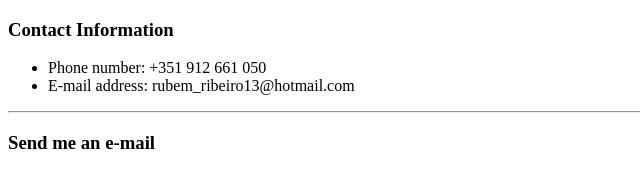
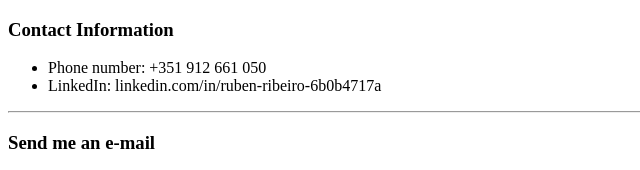
Before and after one commit to RubenRibeiro13/cv, a plain HTML site: page contact_info.html in a window 1280 px wide. Shown: the top 170 px of the page, 0-640 px from the left. Drawn offline with Linux system fonts and the light colour scheme.

Commit message:
Update contact_info.html

```diff
--- a/contact_info.html
+++ b/contact_info.html
@@ -4,13 +4,14 @@
 <head>
   <meta charset="utf-8">
   <title>Contact Me</title>
+  <link rel="stylesheet" href="css/styles.css">
 </head>
 
 <body>
   <h3>Contact Information</h3>
   <ul>
     <li>Phone number: +351 912 661 050</li>
-    <li>E-mail address: rubem_ribeiro13@hotmail.com</li>
+    <li>LinkedIn: linkedin.com/in/ruben-ribeiro-6b0b4717a</li>
   </ul>
   <hr>
   <h3>Send me an e-mail</h3>
```
